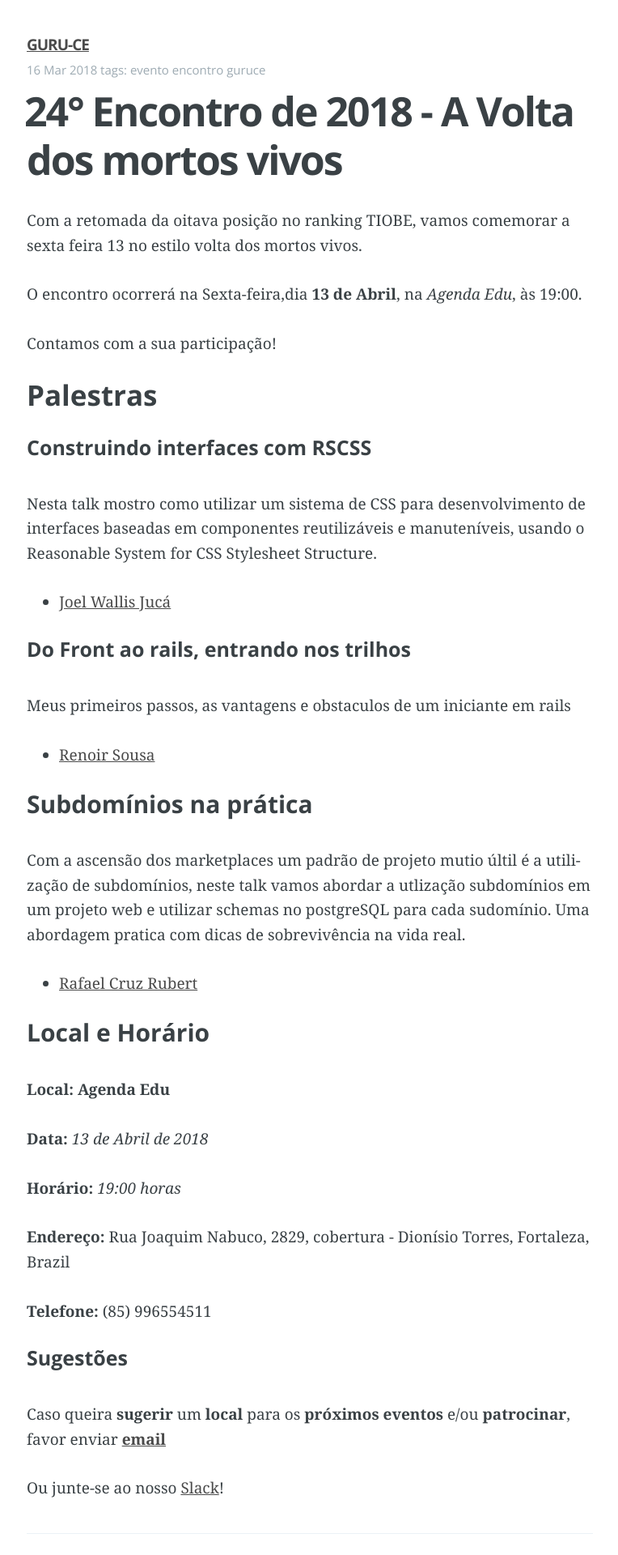
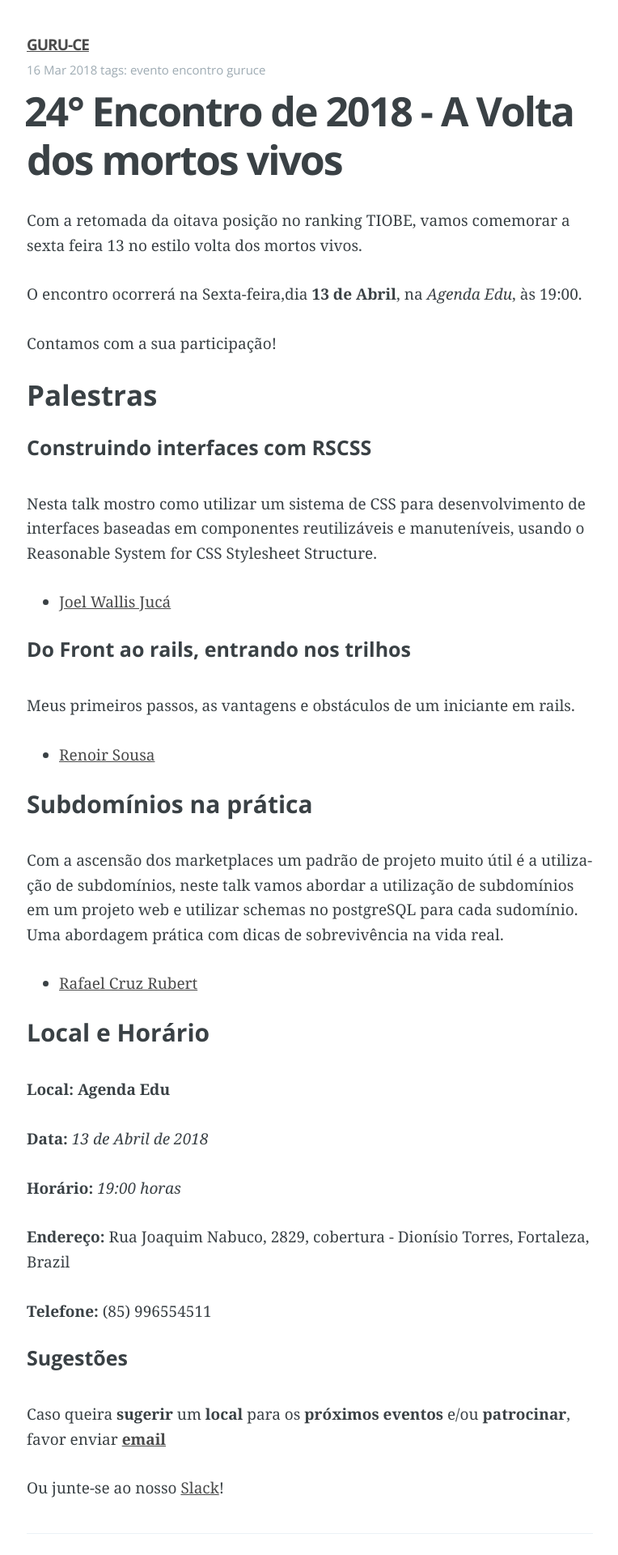
Before and after one commit to guru-ce/guru-ce.github.io, a Jekyll site: the page built from _posts/2018-03-16-primeiro-encontro-2018.md, in a window 1280 px wide. Shown: the top 1920 px of the page at 81% size, without its empty margins (257-1021 px from the left). Built offline with Jekyll 4.4.1, drawn with Linux system fonts in a browser that asks for light colours; grey boxes are pictures that could not be loaded.

Commit message:
Corrige erros ortográficos.
Corrige erros ortográficos das descrições das talks.

```diff
--- a/_posts/2018-03-16-primeiro-encontro-2018.md
+++ b/_posts/2018-03-16-primeiro-encontro-2018.md
@@ -21,13 +21,13 @@ Nesta talk mostro como utilizar um sistema de CSS para desenvolvimento de interf
 
 ##### Do Front ao rails, entrando nos trilhos
 
-Meus primeiros passos, as vantagens e obstaculos de um iniciante em rails
+Meus primeiros passos, as vantagens e obstáculos de um iniciante em rails.
 
 - [Renoir Sousa](https://www.linkedin.com/in/renoirsousa)
 
 #### Subdomínios na prática
 
-Com a ascensão dos marketplaces um padrão de projeto mutio últil é a utilização de subdomínios, neste talk vamos abordar a utlização subdomínios em um projeto web e utilizar schemas no postgreSQL para cada sudomínio. Uma abordagem pratica com dicas de sobrevivência na vida real.
+Com a ascensão dos marketplaces um padrão de projeto muito útil é a utilização de subdomínios, neste talk vamos abordar a utilização de subdomínios em um projeto web e utilizar schemas no postgreSQL para cada sudomínio. Uma abordagem prática com dicas de sobrevivência na vida real.
 
 - [Rafael Cruz Rubert](mailto:rafael@rubert.com.br)
 
```
